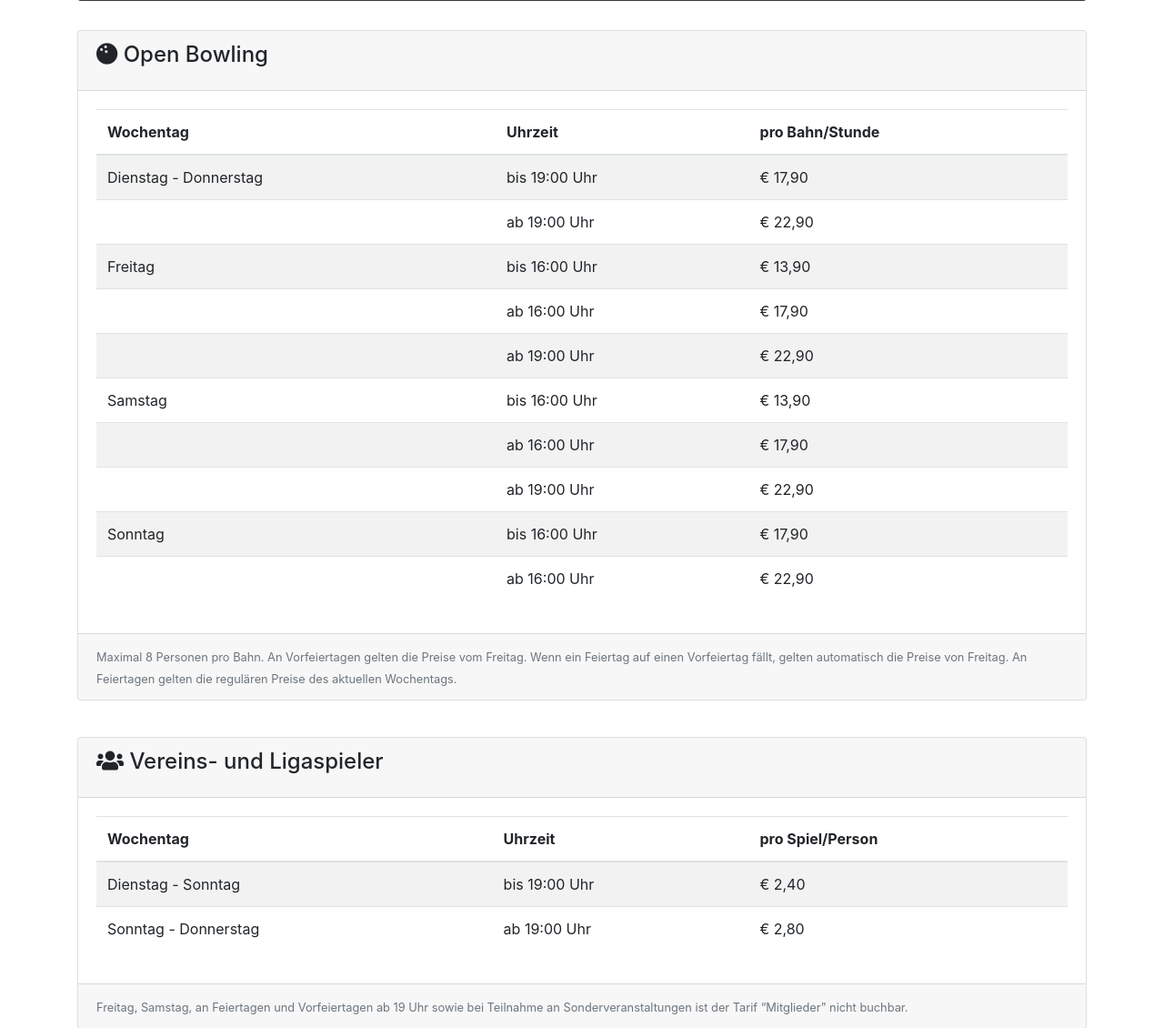
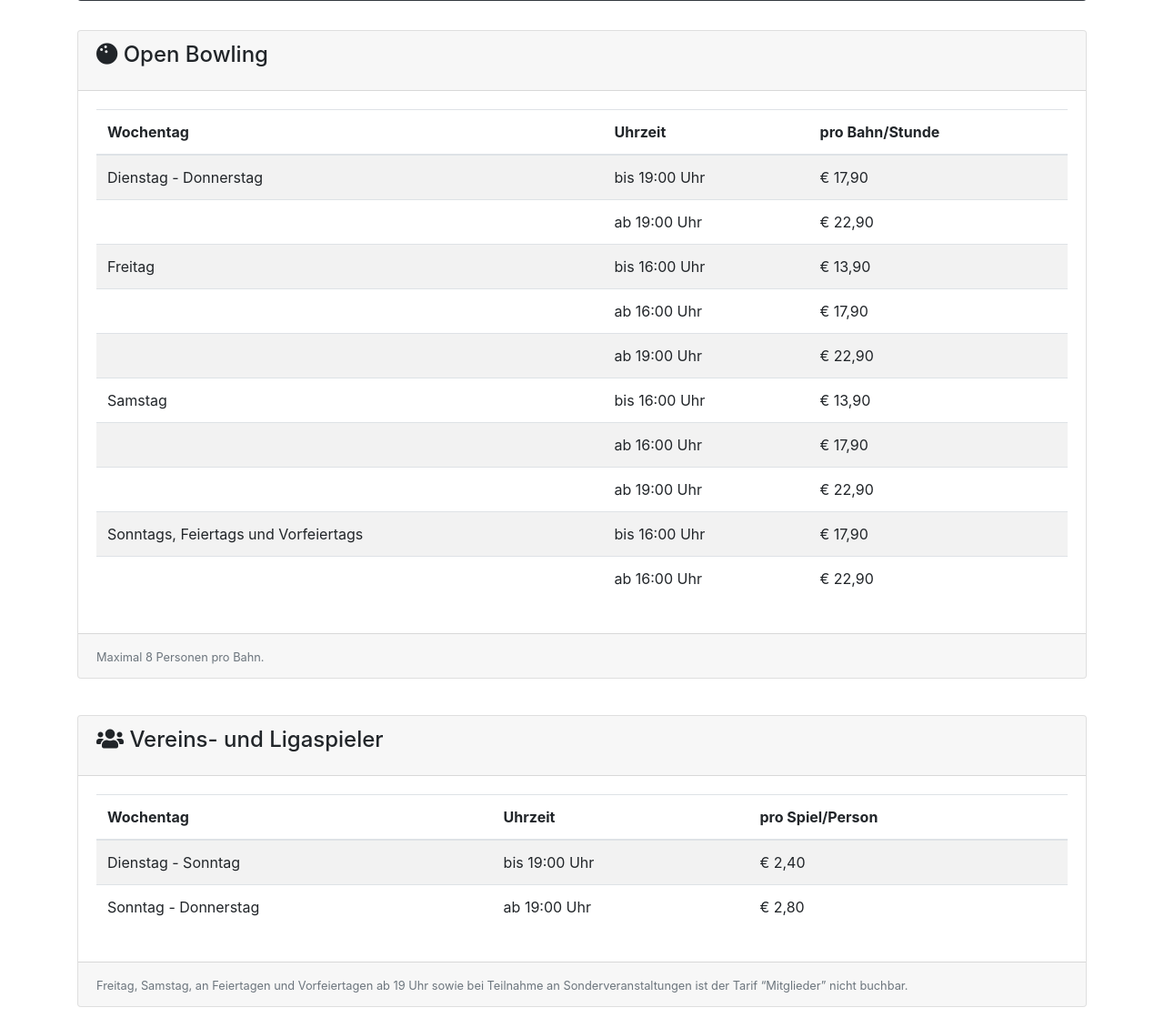
Before and after one commit to Rivagroup/bc-website, a CodeIgniter app: page /database/preise in a window 1280 px wide. Shown: the part 366-1496 px from the top of the page at 91% size. Run offline with CodeIgniter, Linux system fonts and the light colour scheme; some libraries are stand-ins or nearby versions.

Commit message:
update pricing

```diff
--- a/application/views/preise/preise_content.php
+++ b/application/views/preise/preise_content.php
@@ -68,7 +68,7 @@
                                     <td>€ 22,90</td>
                                 </tr>
                                 <tr>
-                                    <td scope="row">Sonntag</td>
+                                    <td scope="row">Sonntags, Feiertags und Vorfeiertags</td>
                                     <td>bis 16:00 Uhr</td>
                                     <td>€ 17,90</td>
                                 </tr>
@@ -83,9 +83,7 @@
                 </div>
                 <div class="card-footer">
                     <small class="text-muted">
-                        Maximal 8 Personen pro Bahn. An Vorfeiertagen gelten die Preise vom Freitag. Wenn ein Feiertag auf
-                        einen Vorfeiertag fällt, gelten automatisch die Preise von Freitag. An Feiertagen gelten die
-                        regulären Preise des aktuellen Wochentags.
+                        Maximal 8 Personen pro Bahn.
                     </small>
                 </div>
             </div>
```
